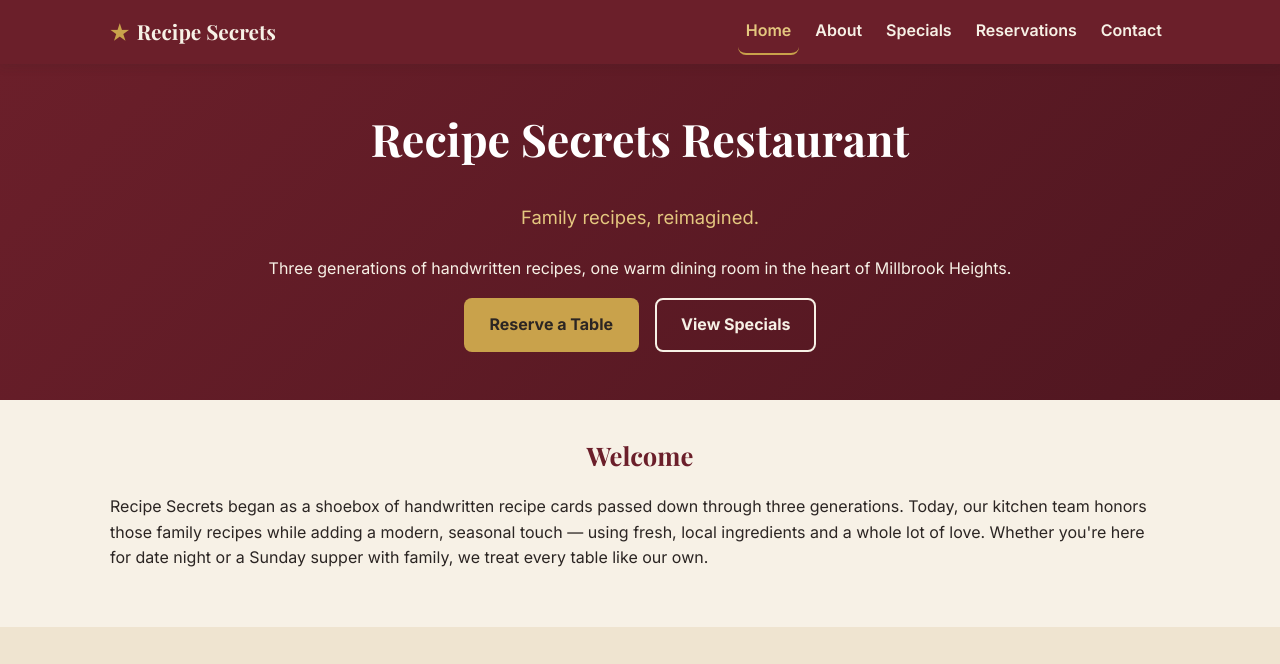
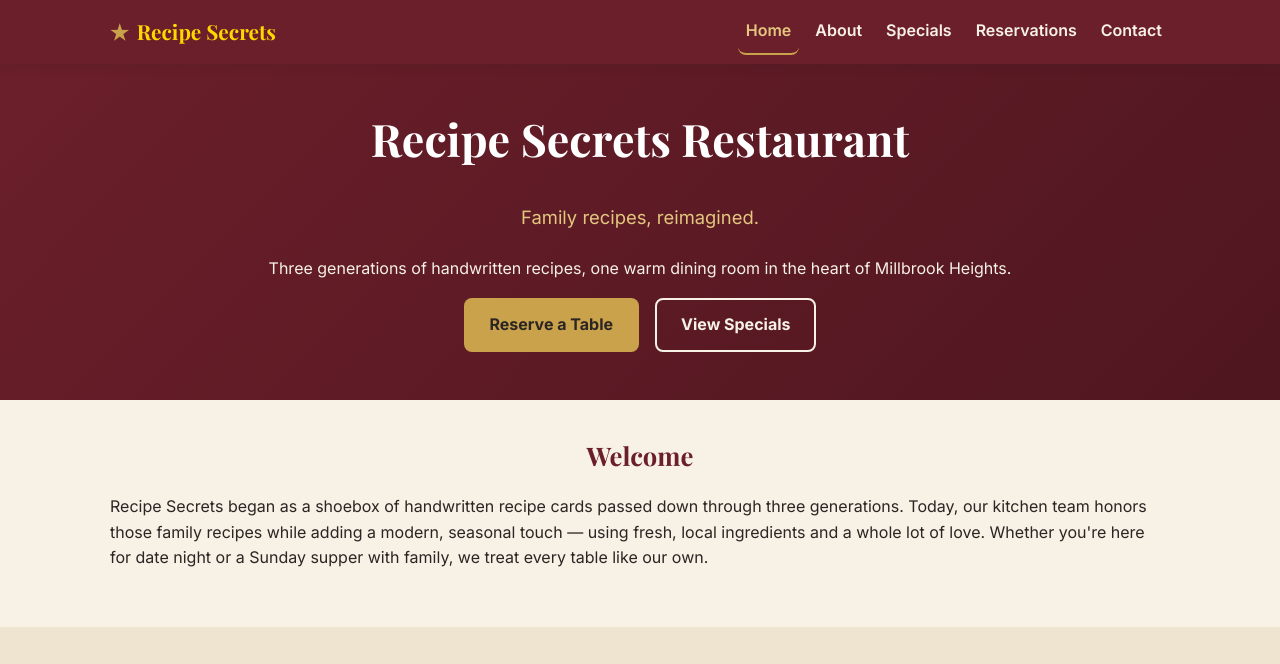
Before and after one commit to hyperlocalartworks-maker/recipe-secrets, a plain HTML site: page index.html in a window 1280 px wide. Shown: the top 664 px of the page. Drawn offline with nearby package versions, Linux system fonts and the light colour scheme.

Commit message:
Change header logo text color to yellow

```diff
--- a/css/styles.css
+++ b/css/styles.css
@@ -12,6 +12,7 @@
   --color-charcoal: #2b2523;
   --color-gold: #c9a24b;
   --color-gold-light: #e4c77f;
+  --color-yellow: #ffd700;
   --color-white: #ffffff;
   --color-error: #a3262c;
   --color-success: #2f6b3a;
@@ -141,7 +142,7 @@ select:focus-visible {
   gap: 0.5rem;
   font-family: var(--font-heading);
   font-size: 1.3rem;
-  color: var(--color-cream);
+  color: var(--color-yellow);
   font-weight: 700;
 }
 
```
